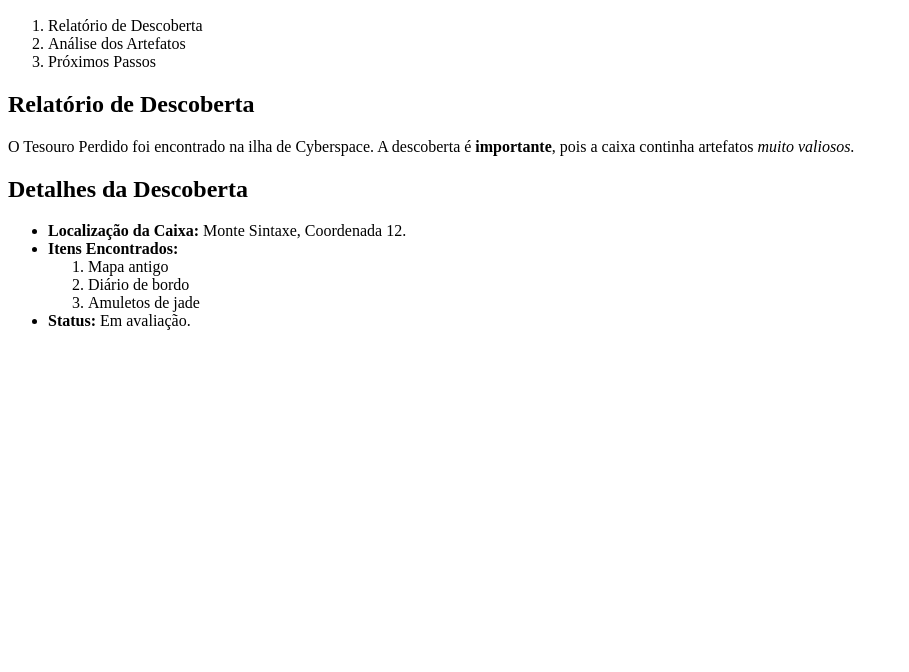
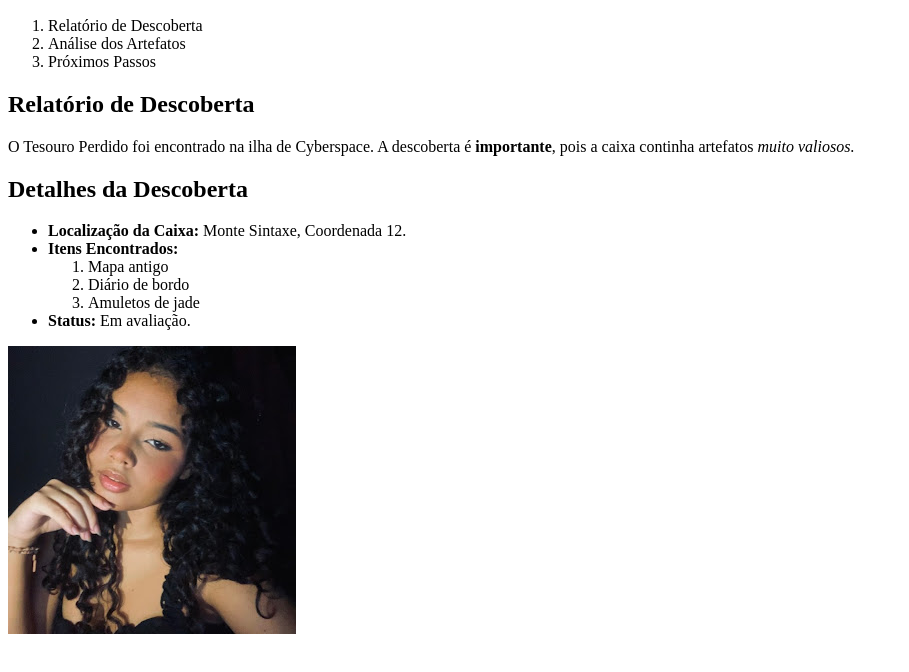
Before and after one commit to JennieGabrielle/jeje, a plain HTML site: page index.html in a window 1280 px wide. Shown: the part 110-782 px from the top of the page, without its empty margins (0-909 px from the left). Drawn offline with Linux system fonts and the light colour scheme.

Commit message:
Update index.html

```diff
--- a/index.html
+++ b/index.html
@@ -33,6 +33,7 @@
         </li>
         <li><strong>Status:</strong> Em avaliação.</li>
     </ul>
+<img src="jeje.jpg" alt="jennie">
 
 </body>
 </html>
```
